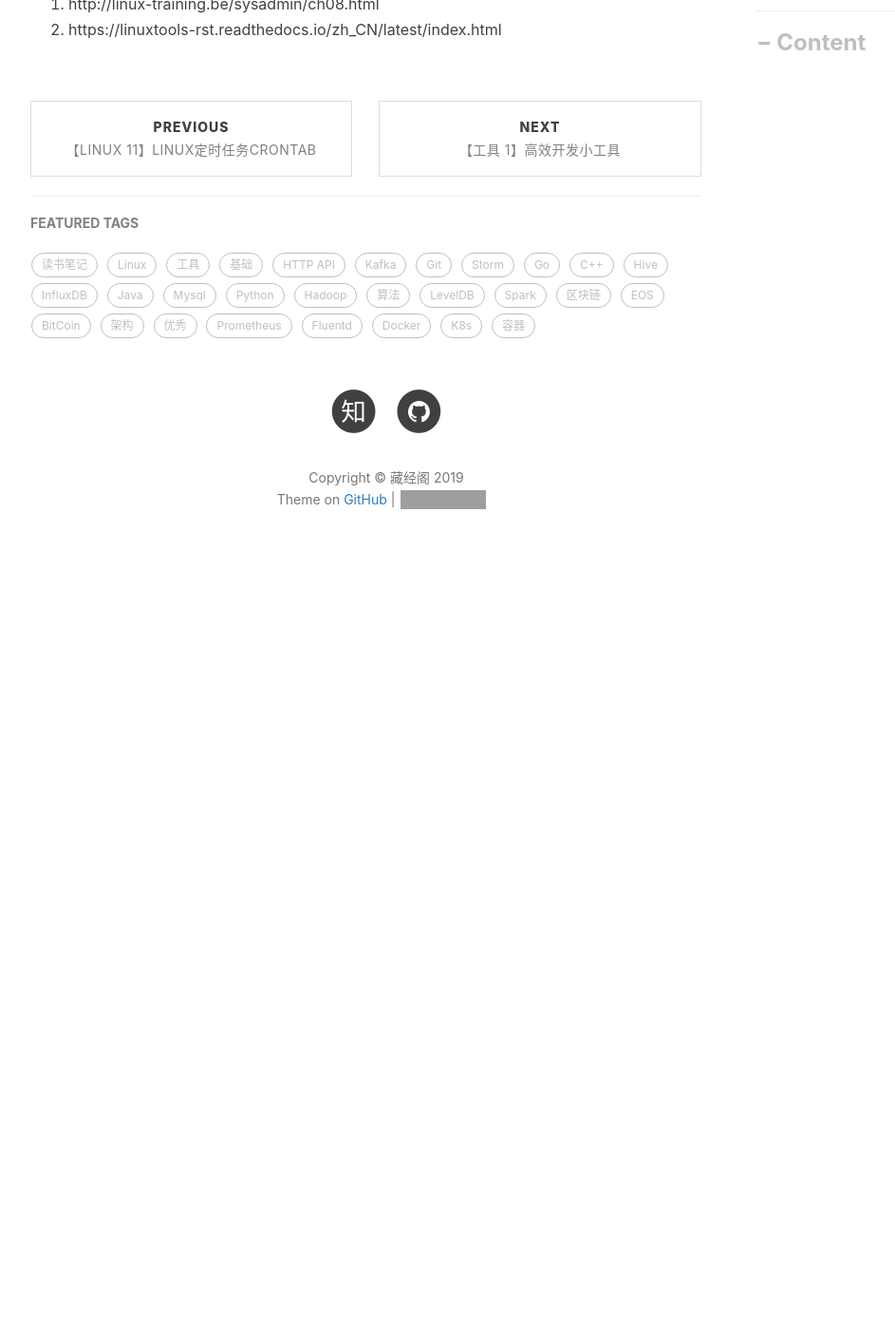
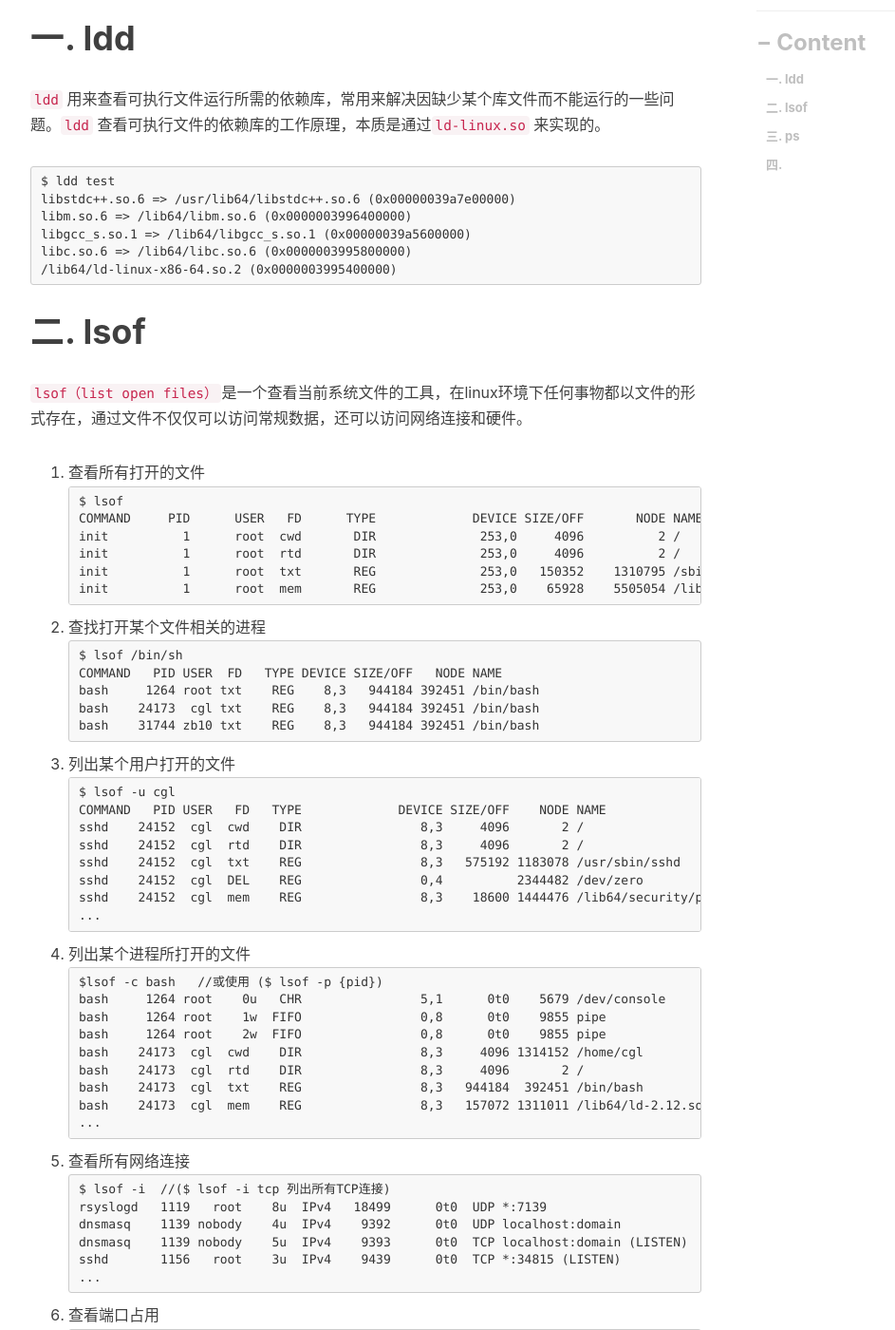
Before and after one commit to engru/chenguolin.github.io, a Jekyll site: the page built from _posts/2016-09-28-【Linux-12】Linux最常用运维工具.md, in a window 1280 px wide and 1400 px high, scrolled down 546 px. Shown: the whole window at 95% size, without its empty margins (233-1176 px from the left). Built offline with Jekyll 4.4.1, drawn with Linux system fonts in a browser that asks for light colours; nearby versions of some CDN libraries; comment, search, counter and statistics services are not loaded; before the commit the page ends 1176 px from its top, so only the background shows below that; some of the changed text lies outside the part shown; grey boxes are pictures that could not be loaded.

Commit message:
Update 2016-09-28-【Linux-12】Linux最常用运维工具.md

````diff
--- a/_posts/2016-09-28-【Linux-12】Linux最常用运维工具.md
+++ b/_posts/2016-09-28-【Linux-12】Linux最常用运维工具.md
@@ -6,5 +6,87 @@ tags:         #标签
     - Linux
 ---
 
+# 一. ldd
+`ldd` 用来查看可执行文件运行所需的依赖库，常用来解决因缺少某个库文件而不能运行的一些问题。`ldd` 查看可执行文件的依赖库的工作原理，本质是通过`ld-linux.so` 来实现的。
+
+```
+$ ldd test
+libstdc++.so.6 => /usr/lib64/libstdc++.so.6 (0x00000039a7e00000)
+libm.so.6 => /lib64/libm.so.6 (0x0000003996400000)
+libgcc_s.so.1 => /lib64/libgcc_s.so.1 (0x00000039a5600000)
+libc.so.6 => /lib64/libc.so.6 (0x0000003995800000)
+/lib64/ld-linux-x86-64.so.2 (0x0000003995400000)
+```
+
+# 二. lsof
+`lsof（list open files）`是一个查看当前系统文件的工具，在linux环境下任何事物都以文件的形式存在，通过文件不仅仅可以访问常规数据，还可以访问网络连接和硬件。
+
+1. 查看所有打开的文件
+   ```
+   $ lsof
+   COMMAND     PID      USER   FD      TYPE             DEVICE SIZE/OFF       NODE NAME
+   init          1      root  cwd       DIR              253,0     4096          2 /
+   init          1      root  rtd       DIR              253,0     4096          2 /
+   init          1      root  txt       REG              253,0   150352    1310795 /sbin/init
+   init          1      root  mem       REG              253,0    65928    5505054 /lib64/libnss_files-2.12.so
+   ```
+2. 查找打开某个文件相关的进程
+   ```
+   $ lsof /bin/sh
+   COMMAND   PID USER  FD   TYPE DEVICE SIZE/OFF   NODE NAME
+   bash     1264 root txt    REG    8,3   944184 392451 /bin/bash
+   bash    24173  cgl txt    REG    8,3   944184 392451 /bin/bash
+   bash    31744 zb10 txt    REG    8,3   944184 392451 /bin/bash
+   ```
+3. 列出某个用户打开的文件
+   ```
+   $ lsof -u cgl
+   COMMAND   PID USER   FD   TYPE             DEVICE SIZE/OFF    NODE NAME
+   sshd    24152  cgl  cwd    DIR                8,3     4096       2 /
+   sshd    24152  cgl  rtd    DIR                8,3     4096       2 /
+   sshd    24152  cgl  txt    REG                8,3   575192 1183078 /usr/sbin/sshd
+   sshd    24152  cgl  DEL    REG                0,4          2344482 /dev/zero
+   sshd    24152  cgl  mem    REG                8,3    18600 1444476 /lib64/security/pam_limits.so
+   ...
+   ```
+4. 列出某个进程所打开的文件
+   ```
+   $lsof -c bash   //或使用 ($ lsof -p {pid})
+   bash     1264 root    0u   CHR                5,1      0t0    5679 /dev/console
+   bash     1264 root    1w  FIFO                0,8      0t0    9855 pipe
+   bash     1264 root    2w  FIFO                0,8      0t0    9855 pipe
+   bash    24173  cgl  cwd    DIR                8,3     4096 1314152 /home/cgl
+   bash    24173  cgl  rtd    DIR                8,3     4096       2 /
+   bash    24173  cgl  txt    REG                8,3   944184  392451 /bin/bash
+   bash    24173  cgl  mem    REG                8,3   157072 1311011 /lib64/ld-2.12.so
+   ...
+   ```
+5. 查看所有网络连接
+   ```
+   $ lsof -i  //($ lsof -i tcp 列出所有TCP连接)
+   rsyslogd   1119   root    8u  IPv4   18499      0t0  UDP *:7139
+   dnsmasq    1139 nobody    4u  IPv4    9392      0t0  UDP localhost:domain
+   dnsmasq    1139 nobody    5u  IPv4    9393      0t0  TCP localhost:domain (LISTEN)
+   sshd       1156   root    3u  IPv4    9439      0t0  TCP *:34815 (LISTEN)
+   ...
+   ```
+6. 查看端口占用
+   ```
+   $ lsof -i:34815
+   sshd     1156 root    3u  IPv4    9439      0t0  TCP *:34815 (LISTEN)
+   sshd     1156 root    4u  IPv6    9441      0t0  TCP *:34815 (LISTEN)
+   ```
+7. 查看被显式删除但句柄还被进程持有的文件
+   ```
+   $ lsof | grep deleted
+   sh        12967    cgl    1w      REG                8,3     1896 1315491 /home/cgl/log (deleted)
+   sleep     13348    cgl    1w      REG                8,3     1896 1315491 /home/cgl/log (deleted)
+   ```
+
+# 三. ps
+
+# 四.
+
+
 1. http://linux-training.be/sysadmin/ch08.html
 2. https://linuxtools-rst.readthedocs.io/zh_CN/latest/index.html
````
